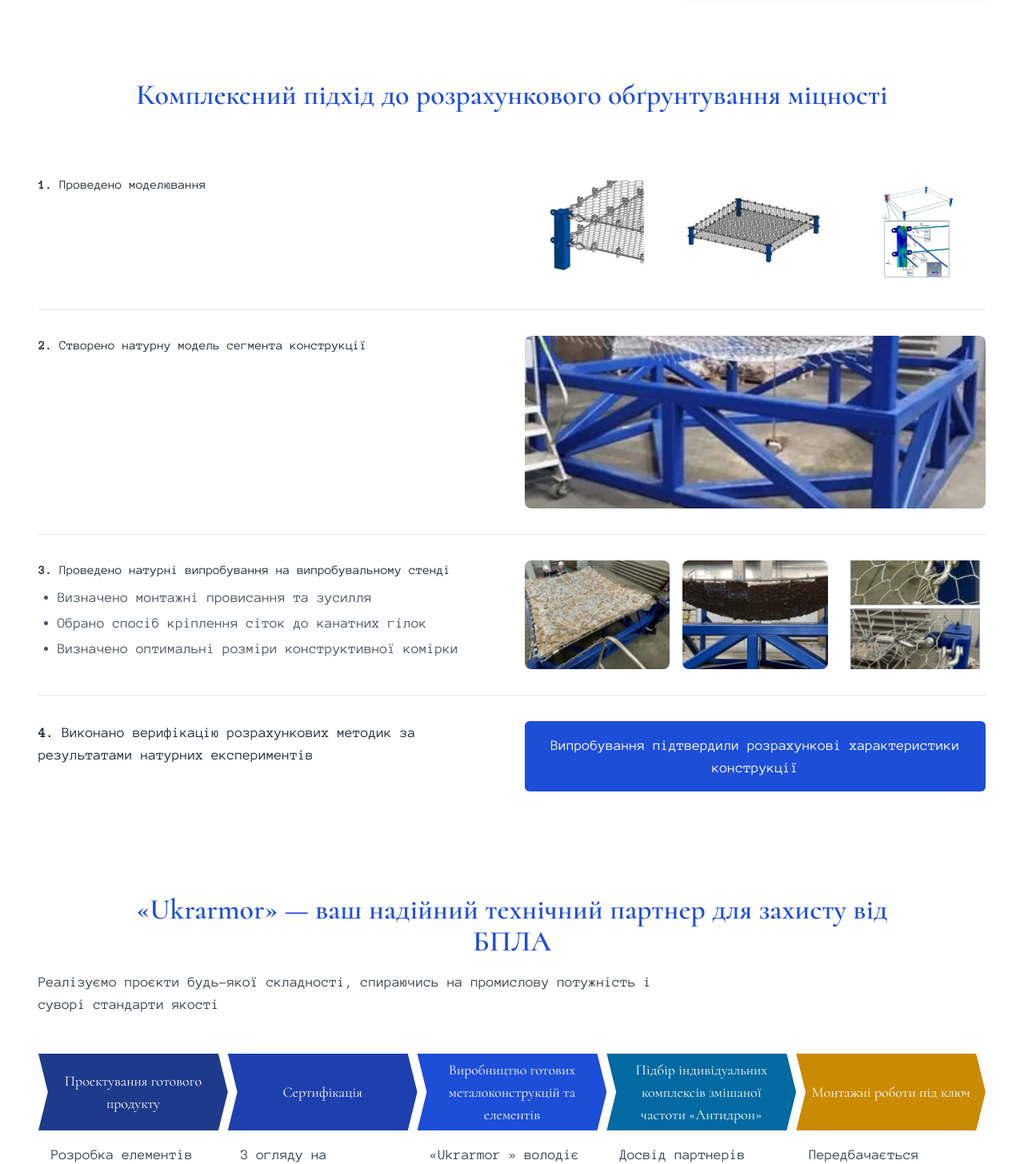
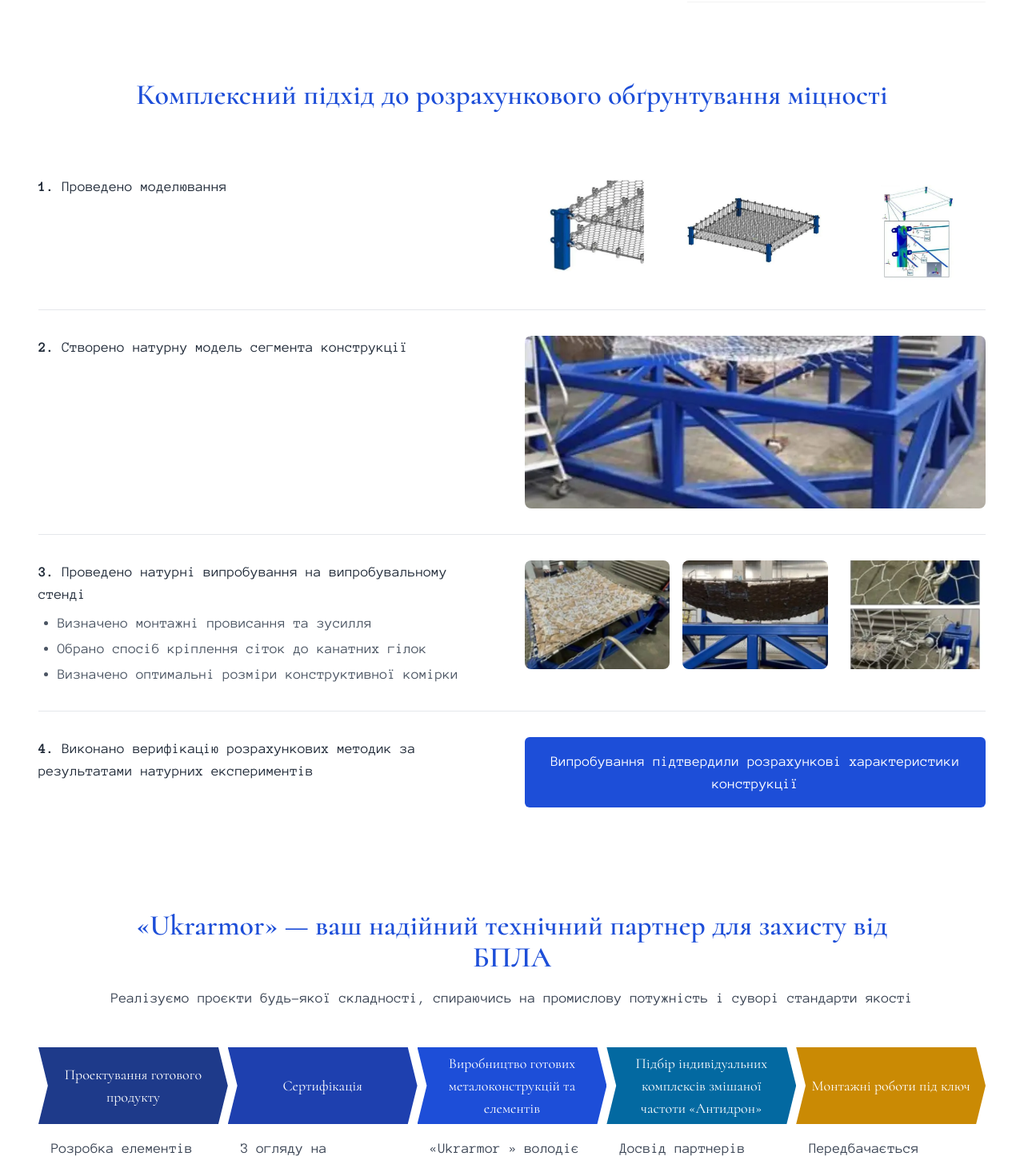
Before and after one commit to Chornei-Olha/ukrarmor, a Next.js app: page / in a window 1280 px wide. Shown: the part 9181-10637 px from the top of the page at 80% size. Built offline with nearby package versions, Linux system fonts and the light colour scheme; a web font is replaced by a local one.

Commit message:
added new style for title

```diff
--- a/src/components/ui/ComplexApproach.tsx
+++ b/src/components/ui/ComplexApproach.tsx
@@ -12,7 +12,7 @@ export default function ComplexApproach() {
         <div className="divide-y divide-gray-200">
           {/* ROW 1 */}
           <div className="grid grid-cols-1 lg:grid-cols-2 gap-8 py-8">
-            <div className="font-body text-gray-800">
+            <div className="text-base sm:text-lg text-gray-800">
               <span className="font-semibold">1.</span> Проведено моделювання
             </div>
 
@@ -27,7 +27,7 @@ export default function ComplexApproach() {
 
           {/* ROW 2 */}
           <div className="grid grid-cols-1 lg:grid-cols-2 gap-8 py-8">
-            <div className="font-body text-gray-800">
+            <div className="text-base sm:text-lg text-gray-800">
               <span className="font-semibold">2.</span> Створено натурну модель сегмента конструкції
             </div>
 
@@ -38,7 +38,7 @@ export default function ComplexApproach() {
 
           {/* ROW 3 */}
           <div className="grid grid-cols-1 lg:grid-cols-2 gap-8 py-8">
-            <div className="font-body text-gray-800">
+            <div className="text-base sm:text-lg text-gray-800">
               <span className="font-semibold">3.</span> Проведено натурні випробування на
               випробувальному стенді
               <ul className="list-disc pl-6 mt-2 space-y-1 text-base sm:text-lg text-gray-600">
--- a/src/components/ui/ProcessSteps.tsx
+++ b/src/components/ui/ProcessSteps.tsx
@@ -36,7 +36,7 @@ export default function ProcessSteps() {
           «Ukrarmor» — ваш надійний технічний партнер для захисту від БПЛА
         </h2>
 
-        <p className="font-body text-base sm:text-lg text-gray-700 mb-12 max-w-3xl">
+        <p className="font-body text-base sm:text-lg text-gray-700 mb-12 max-w-3xl max-w-5xl sm:mx-auto text-left sm:text-center">
           Реалізуємо проєкти будь-якої складності, спираючись на промислову потужність і суворі
           стандарти якості
         </p>
```
